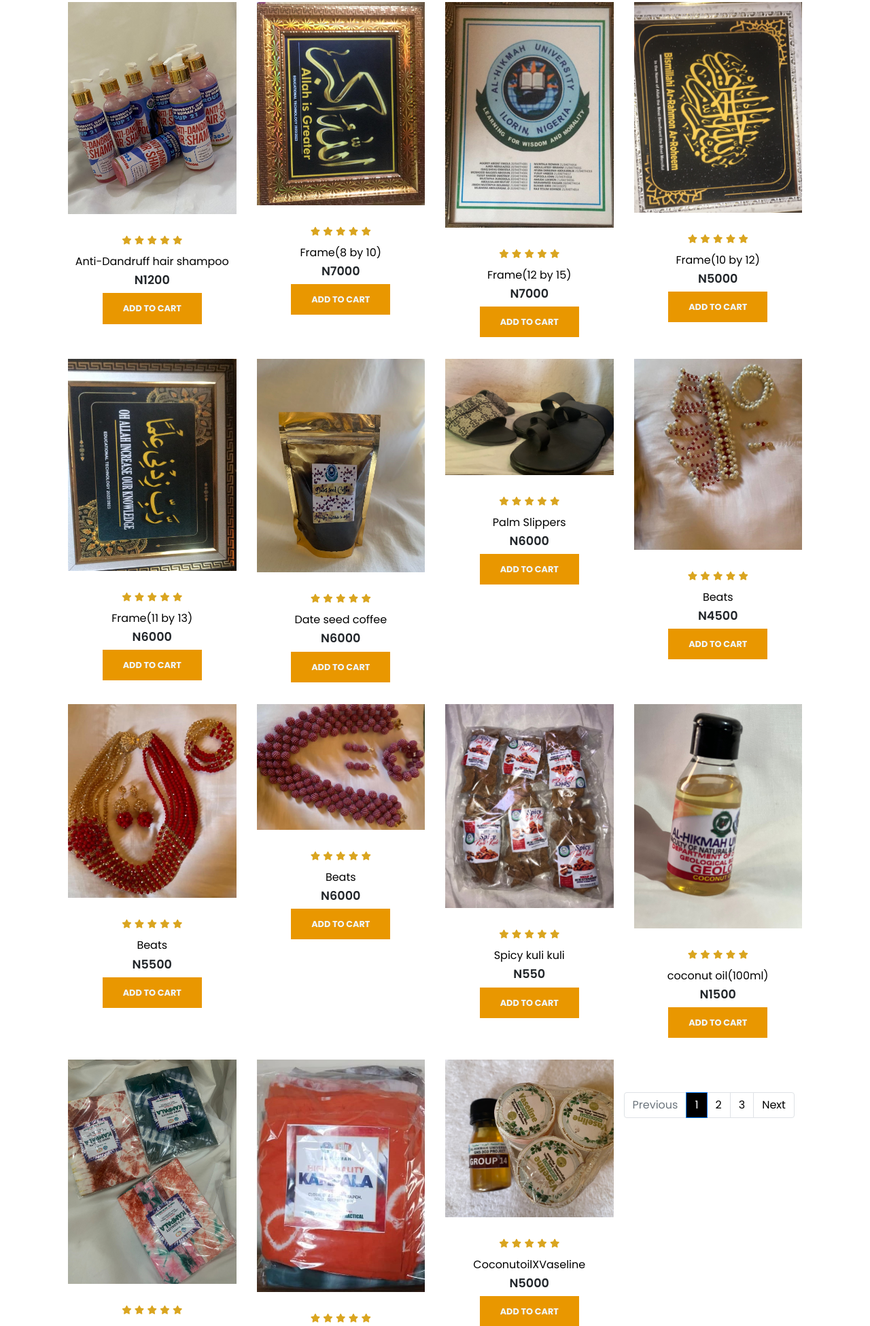
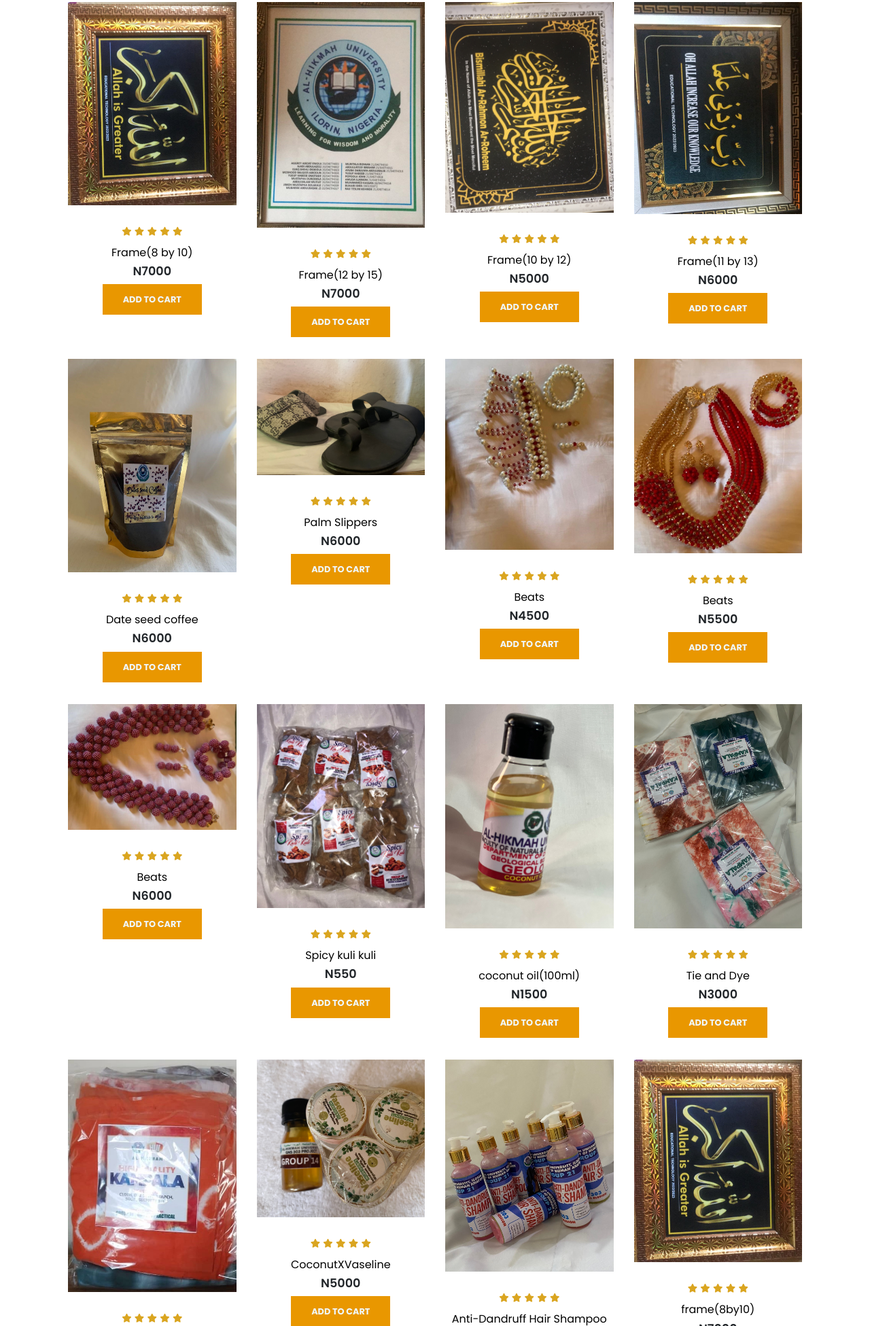
Before and after one commit to HUIExpress/HUIExpress.com, a plain HTML site: page shop.html in a window 1280 px wide. Shown: the part 849-2800 px from the top of the page at 68% size. Drawn offline with nearby package versions, Linux system fonts and the light colour scheme.

Commit message:
Update shop.html

```diff
--- a/shop.html
+++ b/shop.html
@@ -197,20 +197,6 @@
 </div>
 
 <div class="product text-center col-lg-3 col-md-4 col-12">
-  <img class="img-fluid mb-3 product-img" alt='' src="IMAGES/products/product_6.JPG" >
-   <div class="star">
-   <i class="fa fa-star"></i>
-   <i class="fa fa-star"></i>
-   <i class="fa fa-star"></i>
-   <i class="fa fa-star"></i>
-   <i class="fa fa-star"></i>
-  </div>
- <h5 class="p-name">Anti-Dandruff hair shampoo</h5>
- <h4 class="p-price">N1200</h4>
- <button class="cart-btn">Add To cart</button>
-</div>
-
-<div class="product text-center col-lg-3 col-md-4 col-12">
   <img class="img-fluid mb-3 product-img" alt='' src="IMAGES/products/product_7.JPG" >
    <div class="star">
    <i class="fa fa-star"></i>
@@ -393,7 +379,7 @@
 </div>
 
    <div class="product text-center col-lg-3 col-md-4 col-12">
-    <img class="img-fluid mb-3 product-img" alt='' src="IMAGES/products/product_13.JPG" >
+  <img class="img-fluid mb-3 product-img" alt='' src="IMAGES/products/product_13.jpg" >
    <div class="star">
    <i class="fa fa-star"></i>
    <i class="fa fa-star"></i>
@@ -401,8 +387,50 @@
    <i class="fa fa-star"></i>
    <i class="fa fa-star"></i>
   </div>
-   <h5 class="p-name">CoconutoilXVaseline</h5>
+ <h5 class="p-name">CoconutXVaseline</h5>
  <h4 class="p-price">N5000</h4>
+ <button class="cart-btn">Add To cart</button>
+</div>
+
+  <div class="product text-center col-lg-3 col-md-4 col-12">
+  <img class="img-fluid mb-3 product-img" alt='' src="IMAGES/products/product_6.jpg" >
+   <div class="star">
+   <i class="fa fa-star"></i>
+   <i class="fa fa-star"></i>
+   <i class="fa fa-star"></i>
+   <i class="fa fa-star"></i>
+   <i class="fa fa-star"></i>
+  </div>
+ <h5 class="p-name">Anti-Dandruff Hair Shampoo</h5>
+ <h4 class="p-price">N1200</h4>
+ <button class="cart-btn">Add To cart</button>
+</div>
+
+  <div class="product text-center col-lg-3 col-md-4 col-12">
+  <img class="img-fluid mb-3 product-img" alt='' src="IMAGES/products/product_7.jpg" >
+   <div class="star">
+   <i class="fa fa-star"></i>
+   <i class="fa fa-star"></i>
+   <i class="fa fa-star"></i>
+   <i class="fa fa-star"></i>
+   <i class="fa fa-star"></i>
+  </div>
+ <h5 class="p-name">frame(8by10)</h5>
+ <h4 class="p-price">N7000</h4>
+ <button class="cart-btn">Add To cart</button>
+</div>
+
+  <div class="product text-center col-lg-3 col-md-4 col-12">
+  <img class="img-fluid mb-3 product-img" alt='' src="IMAGES/products/product_22.jpg" >
+   <div class="star">
+   <i class="fa fa-star"></i>
+   <i class="fa fa-star"></i>
+   <i class="fa fa-star"></i>
+   <i class="fa fa-star"></i>
+   <i class="fa fa-star"></i>
+  </div>
+ <h5 class="p-name">Date Seed coffe</h5>
+ <h4 class="p-price">N6000</h4>
  <button class="cart-btn">Add To cart</button>
 </div>
 
```
Lines whose indentation alone changed are shown as unchanged.
